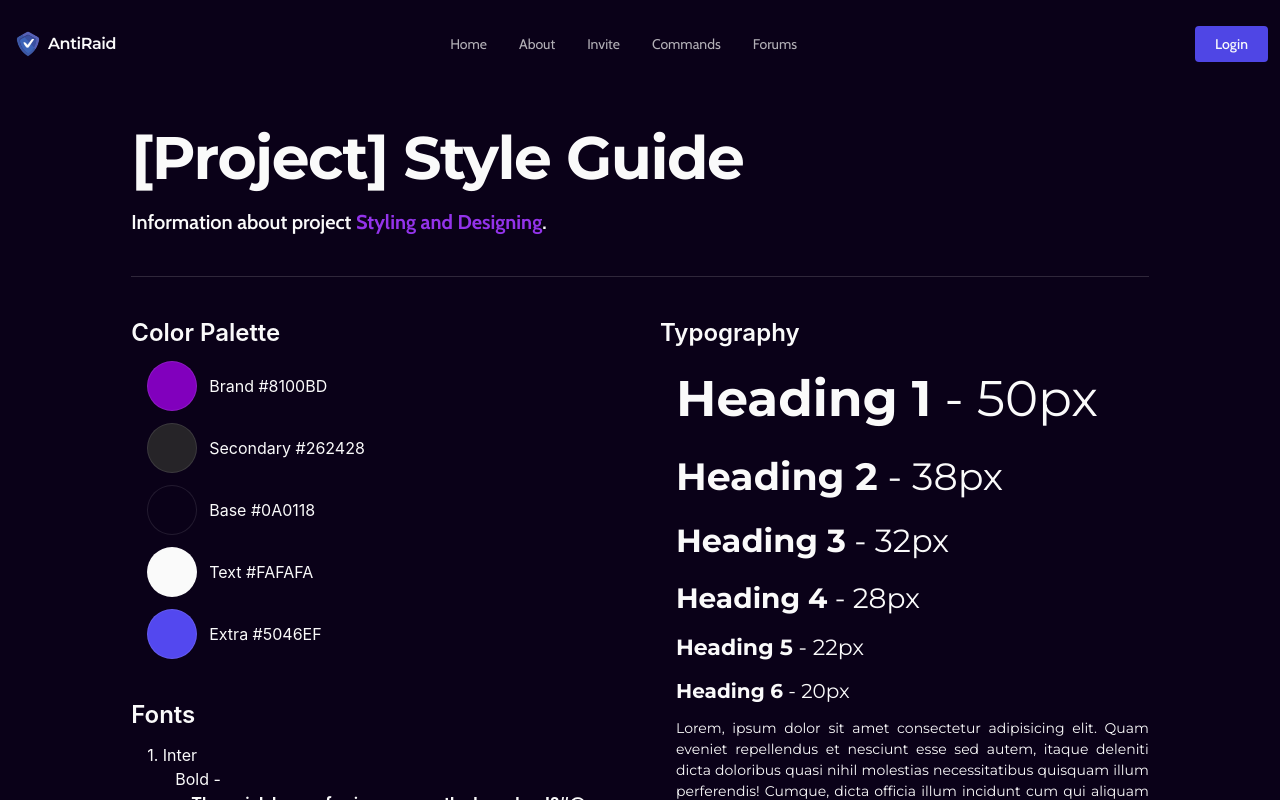
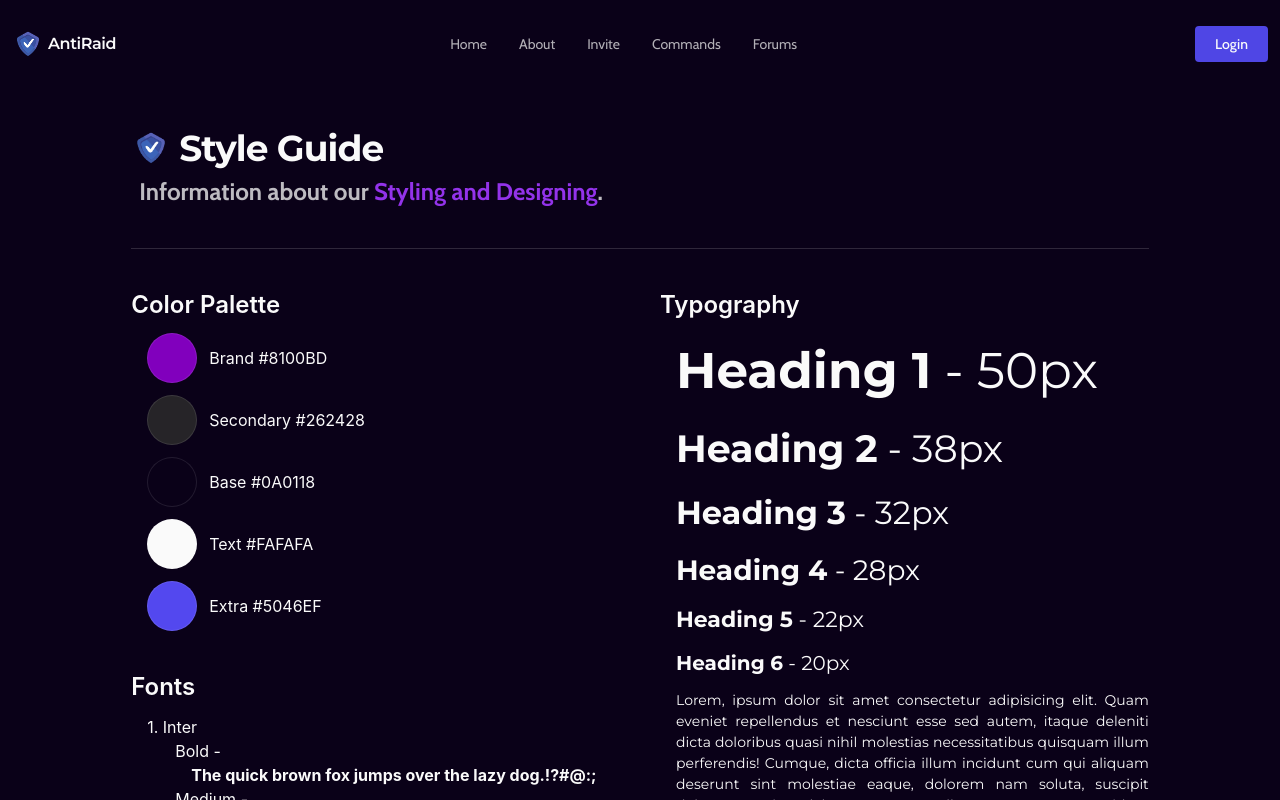
Before and after one commit to Anti-Raid/badgerfang-next, a Next.js app: page /design-guide in a window 1280 px wide. Shown: the top 800 px of the page. Built offline with nearby package versions, Linux system fonts and the light colour scheme; some icons are missing; a web font is replaced by a local one.

Commit message:
Moved buttons into a global component

```diff
--- a/src/app/design-guide/page.tsx
+++ b/src/app/design-guide/page.tsx
@@ -1,23 +1,27 @@
+'use client';
+import Breadcrumb from '@/components/Breadcrumb';
+import { Ghost, Primary, Secondary } from '@/components/Buttons';
+import { toast } from 'react-toastify';
+
+const ButtonFunc = (button: string): void => {
+	toast(`You have pushed the "${button}" button!`);
+};
+
 export default function designGuide() {
 	return (
 		<>
 			<section className="flex flex-col gap-10 max-w-[80%] mx-auto max-[360px]:max-w-[90%]">
-				<div className="text-center md:text-left">
-					<h1 className="text-4xl font-monster font-bold tracking-tight text-gray-900 sm:text-5xl md:text-6xl">
-						<span className="block text-foreground xl:inline">[Project] Style Guide</span>
-					</h1>
-					<p className="mt-3 text-base text-center md:text-left text-foreground font-semibold font-cabin ml-3 sm:mt-5 sm:text-lg md:ml-0 md:mt-5 md:text-xl lg:ml-0 lg:mx-0">
-						Information about project{' '}
-						<span className="text-purple-600 font-bold">Styling and Designing</span>.
-					</p>
-				</div>
+				<Breadcrumb
+					Title="Style Guide"
+					Description="Information about our <span class='text-purple-600 font-bold'>Styling and Designing</span>."
+				></Breadcrumb>
 
 				<div className="w-full h-[1px] bg-white opacity-15"></div>
 
 				<div className="flex flex-col gap-10">
 					<div className="flex justify-between flex-wrap  gap-10">
 						<div className="flex flex-1 flex-col gap-10">
-							{/* color palette */}
+							{/* Color Palette */}
 							<div className="flex flex-col gap-3">
 								<h2 className="text-2xl font-inter font-semibold">Color Palette</h2>
 								<div className="flex flex-col gap-3 ml-[1rem]">
@@ -44,10 +48,11 @@ export default function designGuide() {
 								</div>
 							</div>
 
-							{/* fonts */}
+							{/* Fonts */}
 							<div className="flex flex-col gap-3">
 								<h2 className="text-2xl font-inter font-semibold">Fonts</h2>
 								<div className="flex flex-col gap-3  ml-[1rem]">
+									{/* Inter */}
 									<p className="flex flex-col font-inter font-normal">
 										1. Inter
 										<span className="ml-7">
@@ -69,6 +74,8 @@ export default function designGuide() {
 											</span>
 										</span>
 									</p>
+
+									{/* Monster */}
 									<p className="flex flex-col font-monster font-normal">
 										2. Monster
 										<span className="ml-7">
@@ -90,6 +97,8 @@ export default function designGuide() {
 											</span>
 										</span>
 									</p>
+
+									{/* Cabin*/}
 									<p className="flex flex-col font-cabin font-normal">
 										3. Cabin
 										<span className="ml-7">
@@ -170,7 +179,7 @@ export default function designGuide() {
 								<h2 className="text-2xl font-monster font-semibold">Ordered List</h2>
 								<p className="text-sm font-normal">Font: Monster, Regular, 14px, color: Text</p>
 								<div className="flex flex-col gap-3  ml-[1rem]">
-									<ol className="list-decimal font-monster  font-normal ml-5">
+									<ol className="list-decimal font-monster font-normal ml-5">
 										<li>Ordered List Item</li>
 										<li>Ordered List Item</li>
 										<li>Ordered List Item</li>
@@ -185,36 +194,31 @@ export default function designGuide() {
 					<div className="flex flex-col gap-5">
 						<h2 className="text-2xl font-monster font-semibold">Buttons</h2>
 						<div className="flex flex-row flex-wrap justify-between gap-5">
+							{/* Primary */}
 							<div className="flex flex-col gap-3">
 								<p className="text-sm font-normal">Font: Monster, Semibold, 18px, color: Text</p>
 								<div className="flex flex-col gap-3">
 									<div>
-										<button className="bg-extra px-4 py-2 rounded-sm text-foreground font-semibold text-[18px] border border-white border-opacity-5 hover:brightness-[80%] transition-all">
-											Primary Button
-										</button>
+										<Primary Title="Primary Button" onClick={() => ButtonFunc('Primary')} />
 									</div>
 								</div>
 							</div>
 
+							{/* Secondary */}
 							<div className="flex flex-col gap-3">
 								<p className="text-sm font-normal">Font: Monster, Semibold, 18px, color: Text</p>
 								<div className="flex flex-col gap-3">
 									<div>
-										<button className="bg-secondary px-4 py-2 rounded-sm text-foreground font-semibold text-[18px] border border-white border-opacity-5 hover:brightness-[80%] transition-all">
-											Secondary Button
-										</button>
+										<Secondary Title="Secondary Button" onClick={() => ButtonFunc('Secondary')} />
 									</div>
 								</div>
 							</div>
 
-							{/* ghost */}
-
+							{/* Ghost */}
 							<div className="flex flex-col gap-3">
 								<p className="text-sm font-normal">Font: Monster, Semibold, 18px, color: Text</p>
 								<div>
-									<button className="bg-transparent px-4 py-2 rounded-sm text-foreground font-semibold text-[18px] hover:brightness-[80%] hover:bg-secondary hover:border hover:border-white hover:border-opacity-5 transition-all">
-										Ghost Button
-									</button>
+									<Ghost Title="Ghost Button" onClick={() => ButtonFunc('Ghost')} />
 								</div>
 							</div>
 						</div>
--- /dev/null
+++ b/src/components/Buttons.tsx
@@ -0,0 +1,40 @@
+'use client';
+import React from 'react';
+
+interface ButtonProps {
+	Title: string;
+	onClick: () => void;
+}
+
+export const Primary: React.FC<ButtonProps> = ({ Title, onClick }) => {
+	return (
+		<button
+			className="bg-extra px-4 py-2 rounded-sm text-foreground font-semibold text-[18px] border border-white border-opacity-5 hover:brightness-[80%] transition-all"
+			onClick={onClick}
+		>
+			{Title}
+		</button>
+	);
+};
+
+export const Secondary: React.FC<ButtonProps> = ({ Title, onClick }) => {
+	return (
+		<button
+			className="bg-secondary px-4 py-2 rounded-sm text-foreground font-semibold text-[18px] border border-white border-opacity-5 hover:brightness-[80%] transition-all"
+			onClick={onClick}
+		>
+			{Title}
+		</button>
+	);
+};
+
+export const Ghost: React.FC<ButtonProps> = ({ Title, onClick }) => {
+	return (
+		<button
+			className="bg-transparent px-4 py-2 rounded-sm text-foreground font-semibold text-[18px] hover:brightness-[80%] hover:bg-secondary hover:border hover:border-white hover:border-opacity-5 transition-all"
+			onClick={onClick}
+		>
+			{Title}
+		</button>
+	);
+};
```
